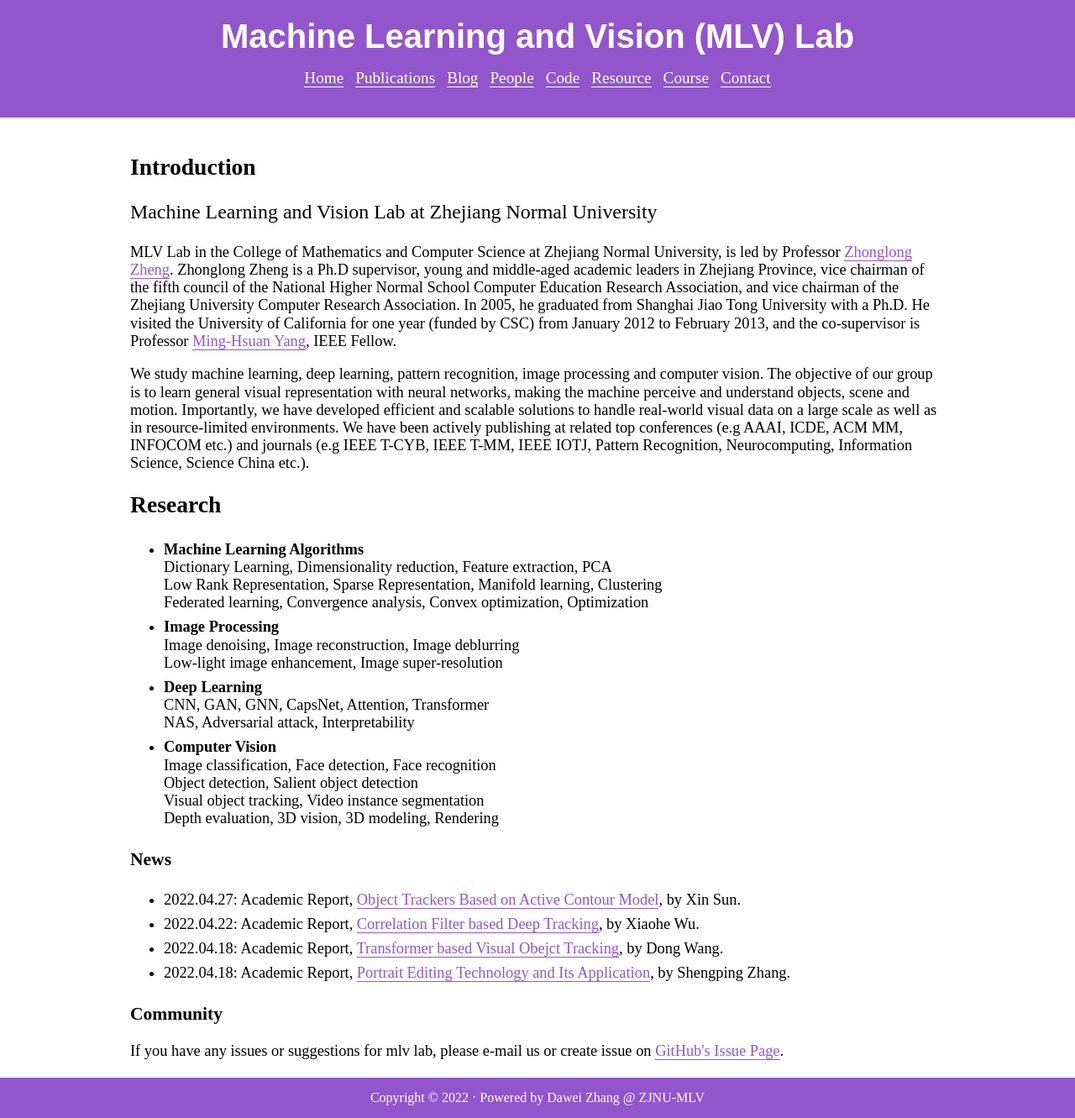
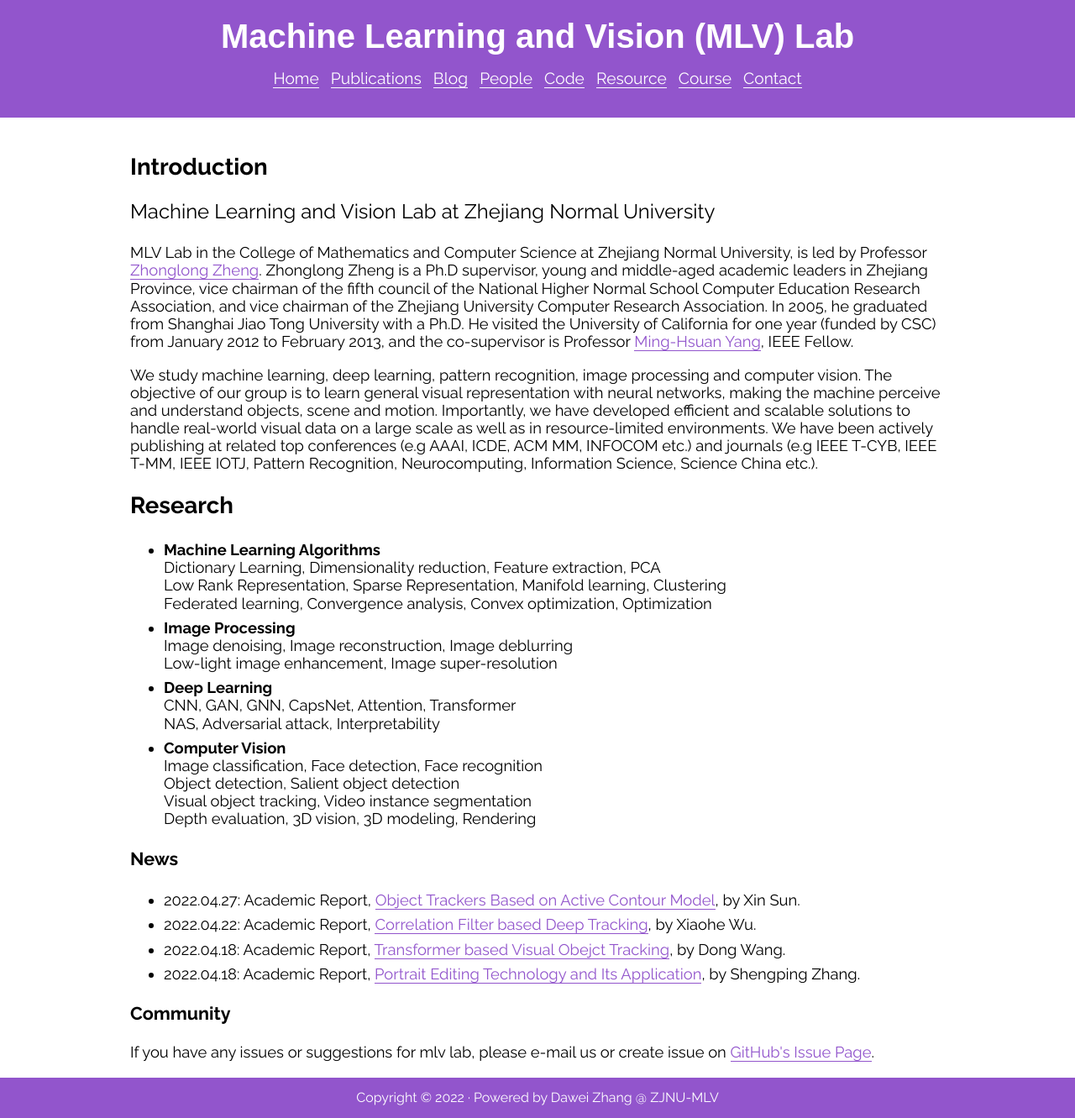
Before and after one commit to ZJNU-MLV-Lab/ZJNU-MLV-Lab.github.io, a Jekyll site: the page built from index.html, in a window 1280 px wide. Shown: the whole page at 84% size. Built offline with Jekyll 4.4.1, drawn with Linux system fonts in a browser that asks for light colours; nearby versions of some CDN libraries; some web fonts are replaced.

Commit message:
Update styles.css

```diff
--- a/assets/css/styles.css
+++ b/assets/css/styles.css
@@ -2,7 +2,7 @@
 @import url('https://fonts.googleapis.com/css?family=Raleway:300,400,700');
 
 body {
-
+    font-family: Raleway, sans-serif;
 }
 
 /* Header Block Styling */
```
